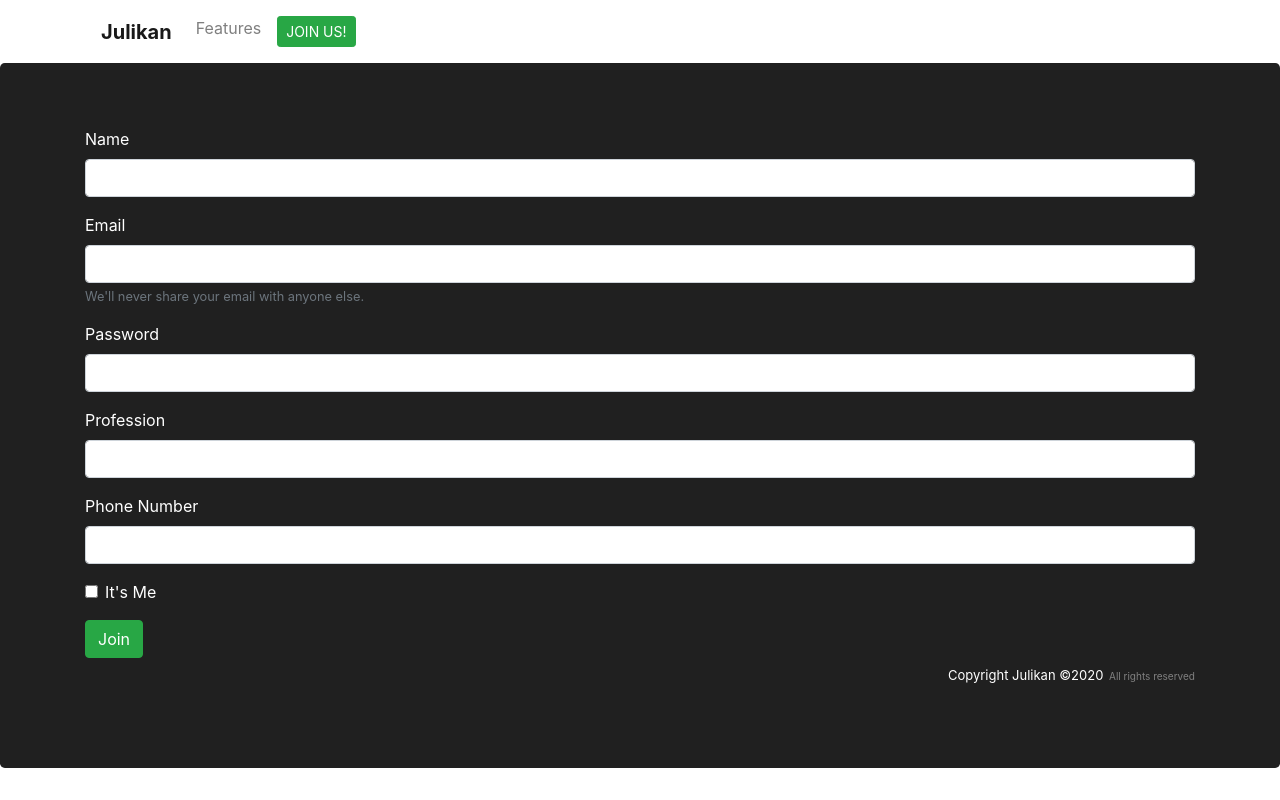
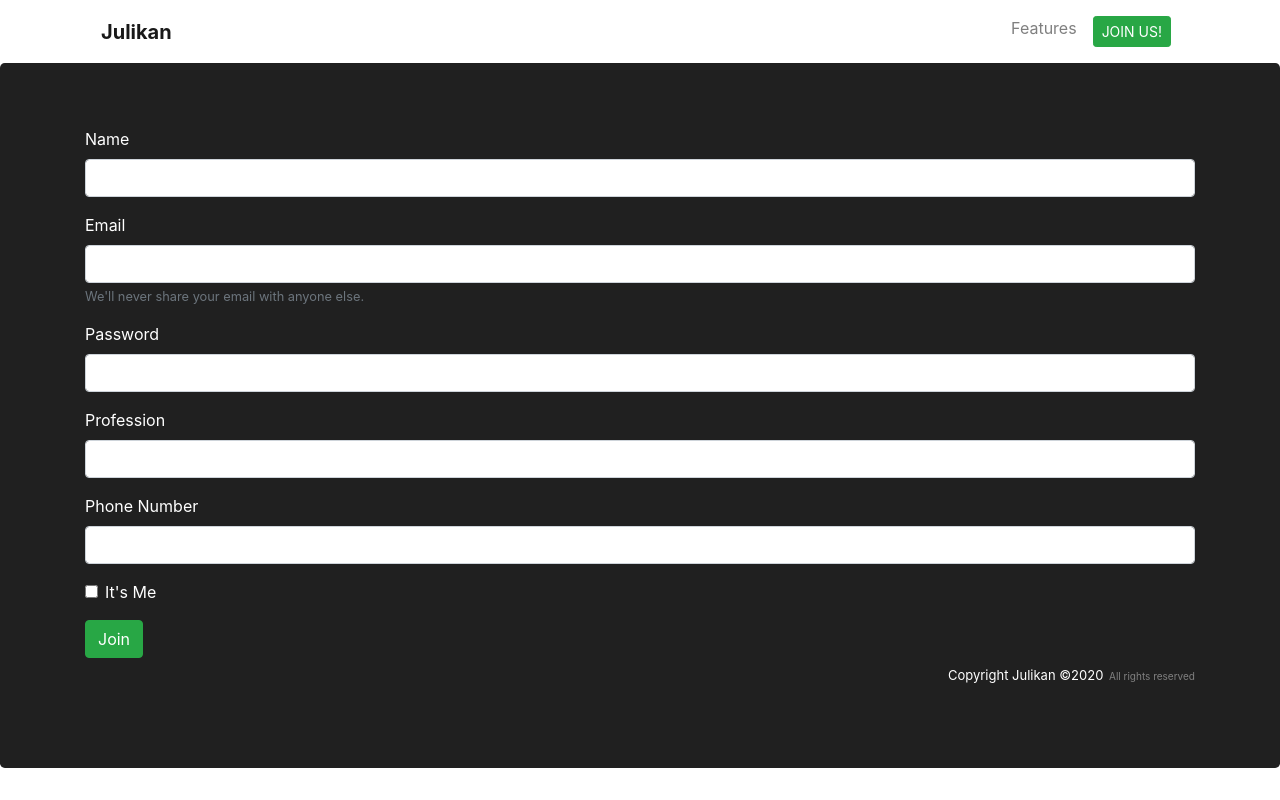
Before and after one commit to julikans/julikans.github.io, a plain HTML site: page join.html in a window 1280 px wide. Drawn offline with Linux system fonts and the light colour scheme.

Commit message:
Update join.html

```diff
--- a/join.html
+++ b/join.html
@@ -23,7 +23,7 @@
 		  </button>
 
 		  <div class="collapse navbar-collapse" id="navbarNav">
-		    <ul class="navbar-nav">
+		    <ul class="navbar-nav ml-auto my-2 my-lg-0">
 		      <li class="nav-item">
 		        <a class="nav-link" href="Features.html">Features</a>
 		      </li>
```
